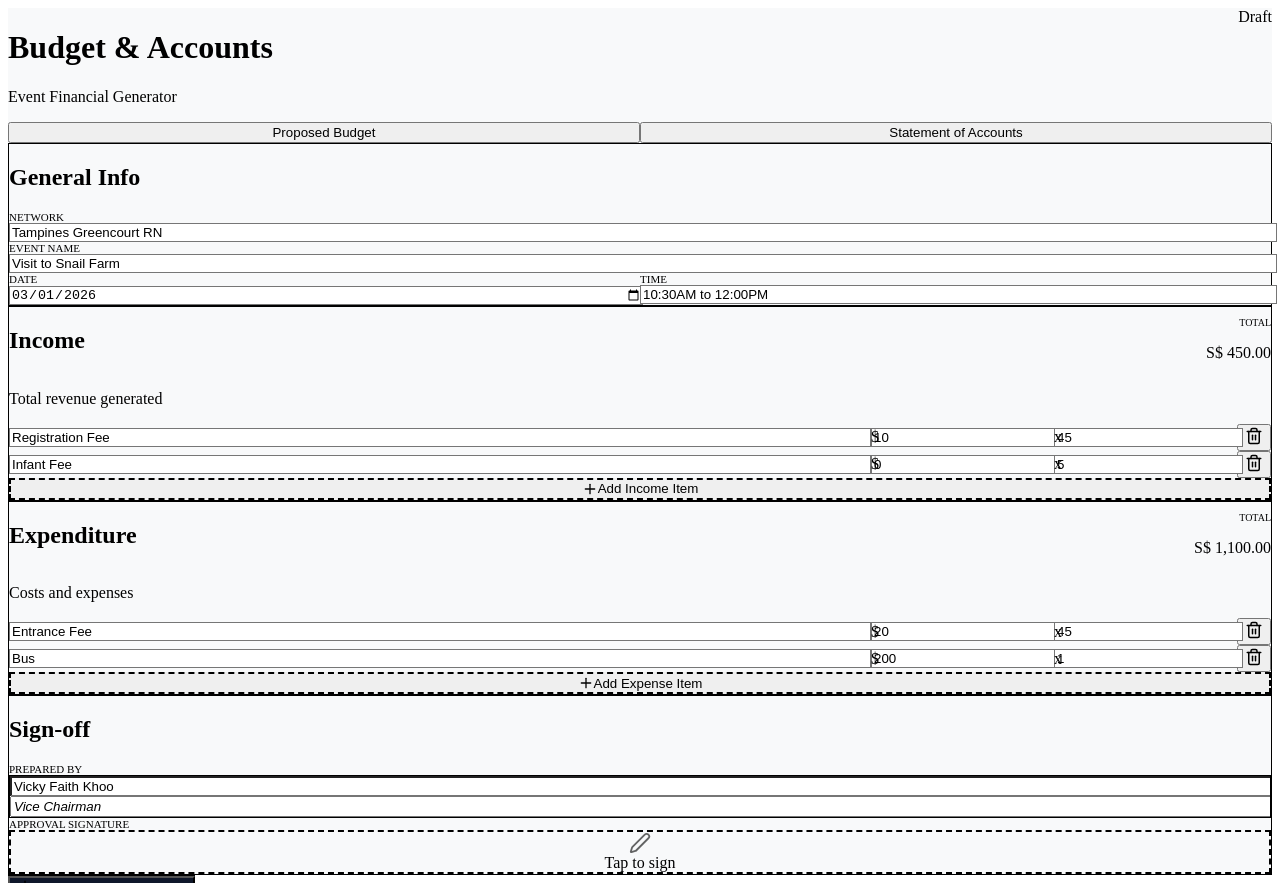
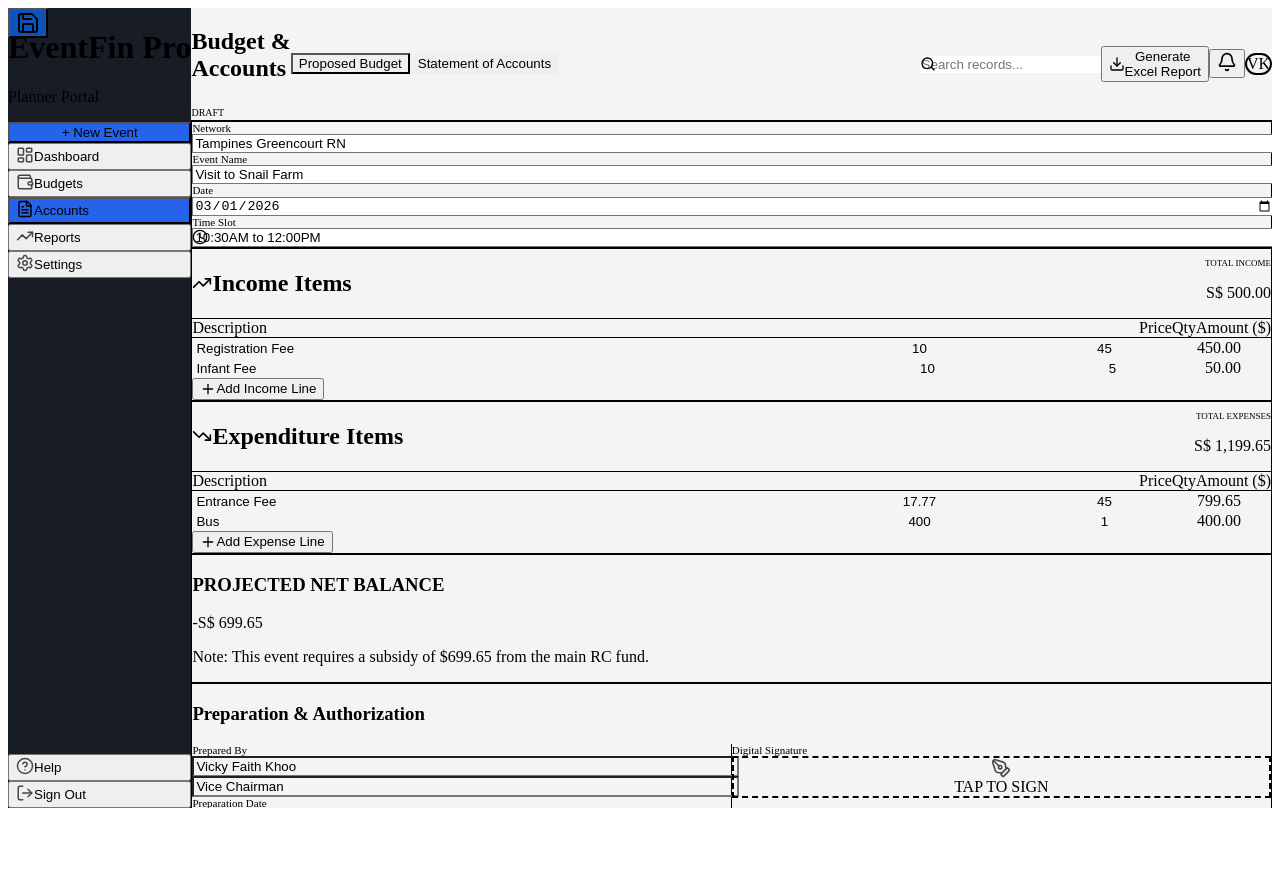
Before and after one commit to vickyfaithkheo/RN-Event-Planner, a React (Vite) app: page / in a window 1280 px wide. After the commit the page ends 816 px from the top, so only its background shows below. Built offline with nearby package versions, Linux system fonts and the light colour scheme.

Commit message:
Update UI to match new modern design

```diff
--- a/src/App.jsx
+++ b/src/App.jsx
@@ -1,6 +1,10 @@
 import React, { useState, useMemo } from "react";
 import * as XLSX from "xlsx";
-import { Plus, Trash2, Download, Pen } from "lucide-react";
+import {
+  Plus, Trash2, Download, Search, Bell, LayoutDashboard,
+  Wallet, FileText, Settings, HelpCircle, LogOut,
+  Calendar, Clock, TrendingUp, TrendingDown, PenTool, Save
+} from "lucide-react";
 
 const uid = () => Math.random().toString(36).slice(2, 9);
 
@@ -19,11 +23,11 @@ export default function EventBudgetGenerator() {
 
   const [income, setIncome] = useState([
     { id: uid(), label: "Registration Fee", price: "10", qty: "45" },
-    { id: uid(), label: "Infant Fee", price: "0", qty: "5" },
+    { id: uid(), label: "Infant Fee", price: "10", qty: "5" },
   ]);
   const [expenditure, setExpenditure] = useState([
-    { id: uid(), label: "Entrance Fee", price: "20", qty: "45" },
-    { id: uid(), label: "Bus", price: "200", qty: "1" },
+    { id: uid(), label: "Entrance Fee", price: "17.77", qty: "45" },
+    { id: uid(), label: "Bus", price: "400", qty: "1" },
   ]);
 
   const [preparedName, setPreparedName] = useState("Vicky Faith Khoo");
@@ -38,6 +42,8 @@ export default function EventBudgetGenerator() {
     () => expenditure.reduce((s, r) => s + (parseFloat(r.price) || 0) * (parseFloat(r.qty) || 0), 0),
     [expenditure]
   );
+  const net = totalIncome - totalExpenditure;
+  const isDeficit = net < 0;
 
   const updateRow = (setter, id, field, value) =>
     setter((rows) => rows.map((r) => (r.id === id ? { ...r, [field]: value } : r)));
@@ -122,48 +128,96 @@ export default function EventBudgetGenerator() {
     XLSX.writeFile(wb, `${fileLabel}_${safeName}.xlsx`);
   }
 
-  const labelCls = "block text-[11px] font-bold uppercase tracking-wider text-slate-500 mb-1.5";
-  const inputCls = "w-full rounded-lg border border-slate-200 bg-white px-3 py-2.5 text-sm text-slate-900 focus:outline-none focus:border-slate-400 focus:ring-1 focus:ring-slate-400 transition-shadow";
+  const inputCls = "w-full bg-slate-50 border border-slate-200 rounded px-3 py-2 text-sm text-slate-800 focus:outline-none focus:border-blue-500 focus:bg-white transition-colors";
+  const labelCls = "block text-[11px] font-bold text-slate-700 mb-1.5";
 
   return (
-    <div className="min-h-screen bg-[#F8F9FA] pb-32 font-sans selection:bg-slate-200">
-      <div className="mx-auto max-w-lg p-4 space-y-6">
+    <div className="flex h-screen bg-[#F3F4F6] font-sans overflow-hidden selection:bg-blue-100">
 
-        {/* HEADER */}
-        <div className="flex justify-between items-start pt-2">
+      {/* SIDEBAR */}
+      <div className="w-64 bg-[#181C25] flex flex-col shrink-0">
+        <div className="p-6">
+          <h1 className="text-white text-xl font-bold tracking-wide">EventFin Pro</h1>
+          <p className="text-slate-400 text-xs mt-1">Planner Portal</p>
+        </div>
+
+        <div className="px-4 mb-6">
+          <button className="w-full bg-[#2563EB] hover:bg-blue-600 text-white rounded-md py-2.5 text-sm font-semibold transition-colors">
+            + New Event
+          </button>
+        </div>
+
+        <nav className="flex-1 px-3 space-y-1">
+          <SidebarItem icon={<LayoutDashboard size={18}/>} label="Dashboard" />
+          <SidebarItem icon={<Wallet size={18}/>} label="Budgets" />
+          <SidebarItem icon={<FileText size={18}/>} label="Accounts" active />
+          <SidebarItem icon={<TrendingUp size={18}/>} label="Reports" />
+          <SidebarItem icon={<Settings size={18}/>} label="Settings" />
+        </nav>
+
+        <div className="px-3 pb-6 space-y-1">
+          <SidebarItem icon={<HelpCircle size={18}/>} label="Help" />
+          <SidebarItem icon={<LogOut size={18}/>} label="Sign Out" />
+        </div>
+      </div>
+
+      {/* MAIN CONTENT */}
+      <div className="flex-1 flex flex-col overflow-hidden">
+
+        {/* TOP HEADER */}
+        <div className="h-24 bg-white border-b border-slate-200 flex items-center justify-between px-8 shrink-0">
+          <div className="flex items-center gap-8">
             <div>
-            <h1 className="text-xl font-bold text-slate-900">Budget & Accounts</h1>
-            <p className="text-sm text-slate-500 mt-0.5">Event Financial Generator</p>
-          </div>
-          <span className="bg-blue-50 text-blue-600 px-3 py-1 rounded-full text-xs font-semibold tracking-wide">
+              <h2 className="text-2xl font-bold text-slate-900 leading-tight">Budget &<br/>Accounts</h2>
+              <span className="inline-block mt-1 bg-blue-100 text-blue-800 text-[10px] font-bold px-2 py-0.5 rounded tracking-widest uppercase">
                 Draft
               </span>
             </div>
 
-        {/* TABS */}
-        <div className="bg-slate-200/60 p-1 rounded-xl flex gap-1">
+            <div className="flex gap-6 h-full items-end pb-2 ml-4">
               {["Proposed Budget", "Statement of Accounts"].map((t) => (
                 <button
                   key={t}
                   onClick={() => setDocType(t)}
-              className={`flex-1 rounded-lg px-3 py-2.5 text-sm font-semibold transition-all duration-200 ${
-                docType === t
-                  ? "bg-white text-slate-900 shadow-sm"
-                  : "text-slate-500 hover:text-slate-700"
+                  className={`text-sm font-semibold pb-2 border-b-2 transition-colors ${
+                    docType === t ? "border-blue-600 text-blue-700" : "border-transparent text-slate-500 hover:text-slate-700"
                   }`}
                 >
-              {t}
+                  {t.replace(" ", "\n")}
                 </button>
               ))}
             </div>
+          </div>
+
+          <div className="flex items-center gap-6">
+            <div className="relative">
+              <Search size={16} className="absolute left-3 top-1/2 -translate-y-1/2 text-slate-400" />
+              <input
+                type="text"
+                placeholder="Search records..."
+                className="bg-slate-100 border-none rounded-md pl-9 pr-4 py-2 text-sm w-64 focus:ring-2 focus:ring-blue-100 outline-none"
+              />
+            </div>
+            <button
+              onClick={handleDownload}
+              className="bg-black hover:bg-slate-800 text-white rounded text-xs font-bold px-4 py-2.5 flex items-center gap-2 transition-colors"
+            >
+              <Download size={16} /> Generate<br/>Excel Report
+            </button>
+            <button className="text-slate-400 hover:text-slate-600"><Bell size={20}/></button>
+            <div className="w-8 h-8 rounded-full bg-slate-200 border-2 border-white shadow-sm overflow-hidden flex items-center justify-center shrink-0">
+               <span className="text-xs font-bold text-slate-500">VK</span>
+            </div>
+          </div>
+        </div>
+
+        {/* SCROLLABLE WORKSPACE */}
+        <div className="flex-1 overflow-auto p-8 relative">
+          <div className="max-w-6xl mx-auto space-y-6 pb-20">
 
             {/* GENERAL INFO CARD */}
-        <div className="bg-white rounded-2xl p-5 shadow-sm border border-slate-100">
-          <div className="flex items-center gap-2.5 mb-5">
-            <div className="w-1.5 h-5 rounded-full bg-slate-900" />
-            <h2 className="text-lg font-bold text-slate-900">General Info</h2>
-          </div>
-          <div className="space-y-4">
+            <div className="bg-white border border-slate-200 rounded-lg p-6 shadow-sm">
+              <div className="grid grid-cols-1 md:grid-cols-4 gap-6">
                 <div>
                   <label className={labelCls}>Network</label>
                   <input className={inputCls} value={orgName} onChange={(e) => setOrgName(e.target.value)} />
@@ -172,162 +226,202 @@ export default function EventBudgetGenerator() {
                   <label className={labelCls}>Event Name</label>
                   <input className={inputCls} value={eventName} onChange={(e) => setEventName(e.target.value)} />
                 </div>
-            <div className="grid grid-cols-2 gap-3">
                 <div>
                   <label className={labelCls}>Date</label>
-                <input className={inputCls} type="date" value={eventDate} onChange={(e) => setEventDate(e.target.value)} />
+                  <div className="relative">
+                    <input type="date" className={inputCls} value={eventDate} onChange={(e) => setEventDate(e.target.value)} />
+                  </div>
                 </div>
                 <div>
-                <label className={labelCls}>Time</label>
+                  <label className={labelCls}>Time Slot</label>
+                  <div className="relative">
                     <input className={inputCls} value={eventTime} onChange={(e) => setEventTime(e.target.value)} />
+                    <Clock size={16} className="absolute right-3 top-1/2 -translate-y-1/2 text-slate-400 pointer-events-none" />
                   </div>
                 </div>
               </div>
             </div>
 
-        {/* INCOME CARD */}
-        <div className="bg-white rounded-2xl p-5 shadow-sm border border-slate-100">
-          <div className="flex justify-between items-start mb-5">
-            <div>
-              <div className="flex items-center gap-2.5 mb-1">
-                <div className="w-1.5 h-5 rounded-full bg-emerald-500" />
-                <h2 className="text-lg font-bold text-slate-900">Income</h2>
-              </div>
-              <p className="text-xs text-slate-400 pl-4">Total revenue generated</p>
+            {/* FINANCIALS SPLIT */}
+            <div className="grid grid-cols-1 xl:grid-cols-2 gap-6">
+
+              {/* INCOME */}
+              <div className="bg-white border border-slate-200 rounded-lg shadow-sm flex flex-col">
+                <div className="bg-slate-50 border-b border-slate-200 p-5 flex justify-between items-center rounded-t-lg">
+                  <div className="flex items-center gap-2">
+                    <TrendingUp size={20} className="text-emerald-500" />
+                    <h2 className="text-lg font-bold text-slate-800">Income Items</h2>
                   </div>
                   <div className="text-right">
-              <p className="text-[10px] font-bold uppercase tracking-wider text-slate-400 mb-0.5">Total</p>
-              <p className="text-lg font-bold text-emerald-500">S$ {money(totalIncome)}</p>
+                    <p className="text-[9px] font-bold uppercase tracking-widest text-slate-500 mb-0.5">Total Income</p>
+                    <p className="text-2xl font-mono font-bold text-emerald-600">S$ {money(totalIncome)}</p>
                   </div>
                 </div>
 
-          <div className="space-y-3">
+                <div className="p-5 flex-1">
+                  <div className="flex text-xs font-bold text-slate-500 border-b border-slate-200 pb-2 mb-3">
+                    <div className="flex-1">Description</div>
+                    <div className="w-16 text-center">Price</div>
+                    <div className="w-16 text-center">Qty</div>
+                    <div className="w-24 text-right">Amount ($)</div>
+                    <div className="w-8"></div>
+                  </div>
+
+                  <div className="space-y-2">
                     {income.map((r) => (
-              <LineItemRow key={r.id} row={r} onChange={(f, v) => updateRow(setIncome, r.id, f, v)} onRemove={() => removeRow(setIncome, r.id)} />
+                      <FinancialRow key={r.id} row={r} onChange={(f, v) => updateRow(setIncome, r.id, f, v)} onRemove={() => removeRow(setIncome, r.id)} />
                     ))}
                   </div>
 
-          <button onClick={() => addRow(setIncome)} className="w-full mt-4 py-3 border-2 border-dashed border-slate-200 hover:border-slate-300 hover:bg-slate-50 transition-colors rounded-xl text-slate-500 text-sm font-semibold flex items-center justify-center gap-2">
-            <Plus size={16} /> Add Income Item
+                  <button onClick={() => addRow(setIncome)} className="mt-5 flex items-center gap-2 text-sm font-semibold text-blue-600 hover:text-blue-800 transition-colors">
+                    <Plus size={16} /> Add Income Line
                   </button>
-        </div>
-
-        {/* EXPENDITURE CARD */}
-        <div className="bg-white rounded-2xl p-5 shadow-sm border border-slate-100">
-          <div className="flex justify-between items-start mb-5">
-            <div>
-              <div className="flex items-center gap-2.5 mb-1">
-                <div className="w-1.5 h-5 rounded-full bg-rose-500" />
-                <h2 className="text-lg font-bold text-slate-900">Expenditure</h2>
-              </div>
-              <p className="text-xs text-slate-400 pl-4">Costs and expenses</p>
-            </div>
-            <div className="text-right">
-              <p className="text-[10px] font-bold uppercase tracking-wider text-slate-400 mb-0.5">Total</p>
-              <p className="text-lg font-bold text-rose-500">S$ {money(totalExpenditure)}</p>
                 </div>
               </div>
 
-          <div className="space-y-3">
+              {/* EXPENDITURE */}
+              <div className="bg-white border border-slate-200 rounded-lg shadow-sm flex flex-col">
+                <div className="bg-slate-50 border-b border-slate-200 p-5 flex justify-between items-center rounded-t-lg">
+                  <div className="flex items-center gap-2">
+                    <TrendingDown size={20} className="text-rose-500" />
+                    <h2 className="text-lg font-bold text-slate-800">Expenditure Items</h2>
+                  </div>
+                  <div className="text-right">
+                    <p className="text-[9px] font-bold uppercase tracking-widest text-slate-500 mb-0.5">Total Expenses</p>
+                    <p className="text-2xl font-mono font-bold text-rose-600">S$ {money(totalExpenditure)}</p>
+                  </div>
+                </div>
+
+                <div className="p-5 flex-1">
+                  <div className="flex text-xs font-bold text-slate-500 border-b border-slate-200 pb-2 mb-3">
+                    <div className="flex-1">Description</div>
+                    <div className="w-16 text-center">Price</div>
+                    <div className="w-16 text-center">Qty</div>
+                    <div className="w-24 text-right">Amount ($)</div>
+                    <div className="w-8"></div>
+                  </div>
+
+                  <div className="space-y-2">
                     {expenditure.map((r) => (
-              <LineItemRow key={r.id} row={r} onChange={(f, v) => updateRow(setExpenditure, r.id, f, v)} onRemove={() => removeRow(setExpenditure, r.id)} />
+                      <FinancialRow key={r.id} row={r} color="text-rose-600" onChange={(f, v) => updateRow(setExpenditure, r.id, f, v)} onRemove={() => removeRow(setExpenditure, r.id)} />
                     ))}
                   </div>
 
-          <button onClick={() => addRow(setExpenditure)} className="w-full mt-4 py-3 border-2 border-dashed border-slate-200 hover:border-slate-300 hover:bg-slate-50 transition-colors rounded-xl text-slate-500 text-sm font-semibold flex items-center justify-center gap-2">
-            <Plus size={16} /> Add Expense Item
+                  <button onClick={() => addRow(setExpenditure)} className="mt-5 flex items-center gap-2 text-sm font-semibold text-blue-600 hover:text-blue-800 transition-colors">
+                    <Plus size={16} /> Add Expense Line
                   </button>
                 </div>
-
-        {/* SIGN-OFF CARD */}
-        <div className="bg-white rounded-2xl p-5 shadow-sm border border-slate-100">
-          <div className="flex items-center gap-2.5 mb-5">
-            <div className="w-1.5 h-5 rounded-full bg-slate-400" />
-            <h2 className="text-lg font-bold text-slate-900">Sign-off</h2>
               </div>
 
-          <div className="space-y-5">
+            </div>
+
+            {/* BOTTOM SECTION */}
+            <div className="grid grid-cols-1 md:grid-cols-3 gap-6">
+
+              {/* BALANCE SUMMARY */}
+              <div className="bg-white border border-slate-200 rounded-lg p-6 shadow-sm flex flex-col justify-between">
+                <div>
+                  <h3 className="text-xs font-bold tracking-widest text-slate-500 uppercase mb-2">Projected Net Balance</h3>
+                  <div className={`text-4xl font-mono font-bold mt-2 ${isDeficit ? 'text-rose-600' : 'text-emerald-600'}`}>
+                    {isDeficit ? "-S$" : "S$"} {money(Math.abs(net))}
+                  </div>
+                </div>
+                <p className="text-xs text-slate-500 mt-6 leading-relaxed">
+                  Note: This event {isDeficit ? `requires a subsidy of $${money(Math.abs(net))} from the main RC fund.` : `yields a surplus of $${money(net)} to be retained in the fund.`}
+                </p>
+              </div>
+
+              {/* SIGN OFF */}
+              <div className="md:col-span-2 bg-white border border-slate-200 rounded-lg p-6 shadow-sm">
+                <h3 className="text-base font-bold text-slate-800 mb-6">Preparation & Authorization</h3>
+
+                <div className="grid grid-cols-2 gap-8">
+                  <div className="space-y-6 border-r border-slate-100 pr-8">
                     <div>
                       <label className={labelCls}>Prepared By</label>
-              <div className="border border-slate-200 rounded-xl overflow-hidden focus-within:ring-1 focus-within:border-slate-400 focus-within:ring-slate-400">
-                <input
-                  className="w-full px-4 py-3 text-sm text-slate-900 font-medium border-b border-slate-100 outline-none"
-                  value={preparedName}
-                  onChange={(e) => setPreparedName(e.target.value)}
-                  placeholder="Full Name"
-                />
-                <input
-                  className="w-full px-4 py-2.5 text-sm text-slate-500 italic bg-slate-50 outline-none"
-                  value={preparedDesignation}
-                  onChange={(e) => setPreparedDesignation(e.target.value)}
-                  placeholder="Designation"
-                />
+                      <input className="w-full bg-transparent border-b border-slate-200 py-1 text-sm font-semibold text-slate-800 outline-none focus:border-blue-500" value={preparedName} onChange={(e) => setPreparedName(e.target.value)} />
+                      <input className="w-full bg-transparent py-1 text-xs text-slate-500 outline-none mt-1" value={preparedDesignation} onChange={(e) => setPreparedDesignation(e.target.value)} />
+                    </div>
+                    <div>
+                      <label className={labelCls}>Preparation Date</label>
+                      <p className="text-sm text-slate-800">February 15, 2026</p>
                     </div>
                   </div>
 
                   <div>
-              <label className={labelCls}>Approval Signature</label>
-              <div className="border-2 border-dashed border-slate-200 rounded-xl bg-slate-50 flex flex-col items-center justify-center py-10 text-slate-400 cursor-pointer hover:bg-slate-100 transition-colors">
-                <Pen size={22} className="mb-2 opacity-60" />
-                <span className="text-sm font-medium">Tap to sign</span>
-              </div>
+                    <label className={labelCls}>Digital Signature</label>
+                    <div className="mt-2 border-2 border-dashed border-slate-200 rounded flex flex-col items-center justify-center h-28 text-slate-400 hover:bg-slate-50 cursor-pointer transition-colors">
+                      <PenTool size={20} className="mb-2 opacity-70" />
+                      <span className="text-xs font-semibold tracking-wider">TAP TO SIGN</span>
                     </div>
                   </div>
                 </div>
               </div>
 
-      {/* FLOATING ACTION BUTTON */}
-      <div className="fixed bottom-0 left-0 right-0 p-4 bg-white/80 backdrop-blur-lg border-t border-slate-100 flex justify-center pb-safe">
-        <button
-          onClick={handleDownload}
-          className="w-full max-w-lg bg-[#0F172A] hover:bg-slate-800 text-white rounded-xl py-4 text-[15px] font-semibold flex items-center justify-center gap-2 shadow-lg shadow-slate-900/20 transition-all active:scale-[0.98]"
-        >
-          <Download size={18} />
-          Generate Excel Report
+            </div>
+
+            <div className="text-center pb-8">
+              <p className="text-[10px] font-bold tracking-[0.2em] text-slate-400 uppercase">
+                Confidential Document • Internal Use Only • EventFin Pro Cloud V4.2.0
+              </p>
+            </div>
+
+          </div>
+        </div>
+
+      </div>
+
+      {/* FLOATING SAVE BUTTON */}
+      <button className="absolute bottom-8 right-8 bg-[#0F52BA] hover:bg-blue-700 text-white w-14 h-14 rounded-xl shadow-lg flex items-center justify-center transition-transform hover:scale-105">
+        <Save size={24} />
       </button>
-      </div>
+
     </div>
   );
 }
 
-function LineItemRow({ row, onChange, onRemove }) {
+function SidebarItem({ icon, label, active }) {
   return (
-    <div className="flex gap-2 items-center">
+    <button className={`w-full flex items-center gap-3 px-3 py-2.5 rounded-lg text-sm font-medium transition-colors ${
+      active ? "bg-[#2563EB] text-white" : "text-slate-400 hover:bg-slate-800 hover:text-slate-200"
+    }`}>
+      <span className={active ? "opacity-100" : "opacity-70"}>{icon}</span>
+      {label}
+    </button>
+  );
+}
+
+function FinancialRow({ row, color = "text-slate-800", onChange, onRemove }) {
+  const lineTotal = (parseFloat(row.price) || 0) * (parseFloat(row.qty) || 0);
+
+  return (
+    <div className="flex items-center gap-2 group">
       <input
-        className="flex-1 rounded-lg border border-slate-200 px-3 py-2.5 text-sm text-slate-900 focus:outline-none focus:border-slate-400"
-        placeholder="Item description"
+        className="flex-1 bg-transparent border-b border-transparent hover:border-slate-200 focus:border-blue-500 py-1.5 text-sm text-slate-700 outline-none transition-colors"
+        placeholder="Description"
         value={row.label}
         onChange={(e) => onChange("label", e.target.value)}
       />
-
-      <div className="relative w-24 shrink-0">
-        <span className="absolute left-3 top-1/2 -translate-y-1/2 text-slate-400 text-sm font-medium">$</span>
       <input
-          className="w-full rounded-lg border border-slate-200 pl-7 pr-2 py-2.5 text-sm text-slate-900 focus:outline-none focus:border-slate-400"
+        className="w-16 bg-transparent border-b border-transparent hover:border-slate-200 focus:border-blue-500 py-1.5 text-sm text-slate-700 text-center outline-none transition-colors"
         placeholder="0.00"
-          type="number"
         value={row.price}
         onChange={(e) => onChange("price", e.target.value)}
       />
-      </div>
-
-      <div className="relative w-20 shrink-0">
-        <span className="absolute left-2 top-1/2 -translate-y-1/2 text-slate-400 text-xs font-bold pl-1">x</span>
       <input
-          className="w-full rounded-lg border border-slate-200 pl-6 pr-2 py-2.5 text-sm text-slate-900 focus:outline-none focus:border-slate-400"
-          placeholder="Qty"
-          type="number"
+        className="w-16 bg-transparent border-b border-transparent hover:border-slate-200 focus:border-blue-500 py-1.5 text-sm text-slate-700 text-center outline-none transition-colors"
+        placeholder="1"
         value={row.qty}
         onChange={(e) => onChange("qty", e.target.value)}
       />
+      <div className={`w-24 text-right font-mono text-sm font-medium ${color}`}>
+        {money(lineTotal)}
       </div>
-
       <button
         onClick={onRemove}
-        className="text-slate-300 hover:text-rose-500 hover:bg-rose-50 p-2 rounded-lg transition-colors"
-        aria-label="Remove item"
+        className="w-8 flex justify-center text-slate-300 opacity-0 group-hover:opacity-100 hover:text-rose-500 transition-all"
       >
-        <Trash2 size={18} />
+        <Trash2 size={14} />
       </button>
     </div>
   );
```
Lines whose indentation alone changed are shown as unchanged.
